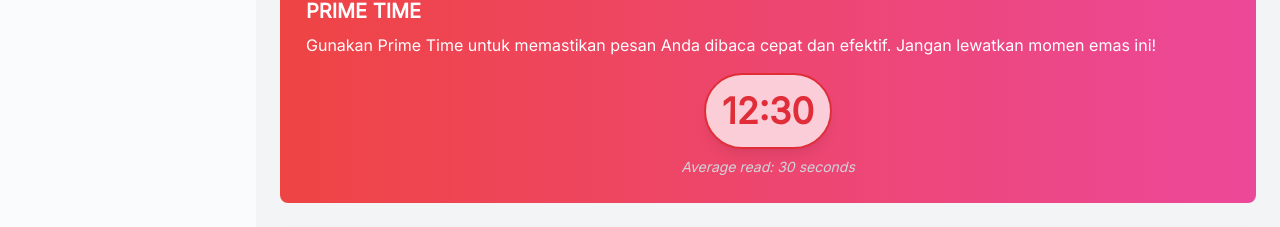
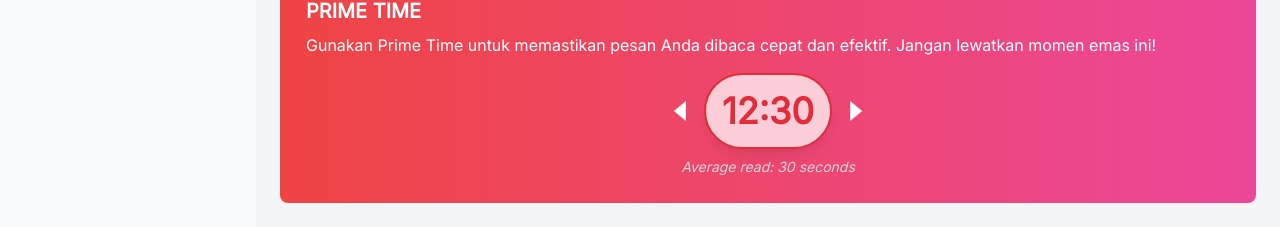
Before and after one commit to Rofiansyah/frontend-oca-insght-blast, a React (Vite) app: page / in a window 1280 px wide. Shown: the part 173-400 px from the top of the page. Built offline with nearby package versions, Linux system fonts and the light colour scheme.

Commit message:
Team 37 - Frontend OCA Blast Insight V1.4

```diff
--- /dev/null
+++ b/src/components/Content.css
@@ -0,0 +1,62 @@
+/* Sliding animation for the arrows */
+@keyframes slide-left {
+    0% {
+      transform: translateX(0);
+    }
+    50% {
+      transform: translateX(-10px);
+    }
+    100% {
+      transform: translateX(0);
+    }
+  }
+
+  @keyframes slide-right {
+    0% {
+      transform: translateX(0);
+    }
+    50% {
+      transform: translateX(10px);
+    }
+    100% {
+      transform: translateX(0);
+    }
+  }
+
+  /* Glowing effect on hover */
+  @keyframes glow {
+    0% {
+      box-shadow: 0 0 5px rgba(255, 0, 0, 0.8), 0 0 10px rgba(255, 0, 0, 0.6);
+    }
+    50% {
+      box-shadow: 0 0 10px rgba(255, 0, 0, 1), 0 0 20px rgba(255, 0, 0, 0.8);
+    }
+    100% {
+      box-shadow: 0 0 5px rgba(255, 0, 0, 0.8), 0 0 10px rgba(255, 0, 0, 0.6);
+    }
+  }
+
+  /* Arrow styling */
+  .arrow-left, .arrow-right {
+    width: 0;
+    height: 0;
+    border-style: solid;
+    cursor: pointer;
+  }
+
+  .arrow-left {
+    border-width: 10px 12px 10px 0;
+    border-color: transparent white transparent transparent;
+    animation: slide-left 2s infinite;
+  }
+
+  .arrow-right {
+    border-width: 10px 0 10px 12px;
+    border-color: transparent transparent transparent white;
+    animation: slide-right 2s infinite;
+  }
+
+  /* Apply the glow effect on hover */
+  .arrow-left:hover, .arrow-right:hover {
+    animation: glow 1.5s infinite;
+  }
--- a/src/components/Content.jsx
+++ b/src/components/Content.jsx
@@ -1,4 +1,5 @@
 import React, { useState } from 'react';
+import './Content.css';
 
 const Content = () => {
   const [isPrimeTimeChecked, setIsPrimeTimeChecked] = useState(false);
@@ -48,9 +49,18 @@ const Content = () => {
         </p>
 
         {/* Jam Dummy dengan Efek "Deep" */}
-          <div className="flex flex-col items-center mt-4">
+        <div className="flex flex-col items-center mt-4 relative">
+          <div className="clock-wrapper relative flex items-center">
+            {/* Panah kiri dengan efek menyala dan slide */}
+            <div className="arrow-left mr-4 animate-slide-left hover:animate-glow"></div>
+
+            {/* Jam Dummy */}
             <div className="text-4xl font-bold text-red-600 border-2 border-red-600 rounded-full p-4 bg-white animate-pulse shadow-lg transform hover:scale-110 transition duration-300">
               12:30
+            </div>
+
+            {/* Panah kanan dengan efek menyala dan slide */}
+            <div className="arrow-right ml-4 animate-slide-right hover:animate-glow"></div>
           </div>
           <p className="mt-2 text-gray-300 text-sm italic">Average read: 30 seconds</p>
         </div>
```
Lines whose indentation alone changed are shown as unchanged.
